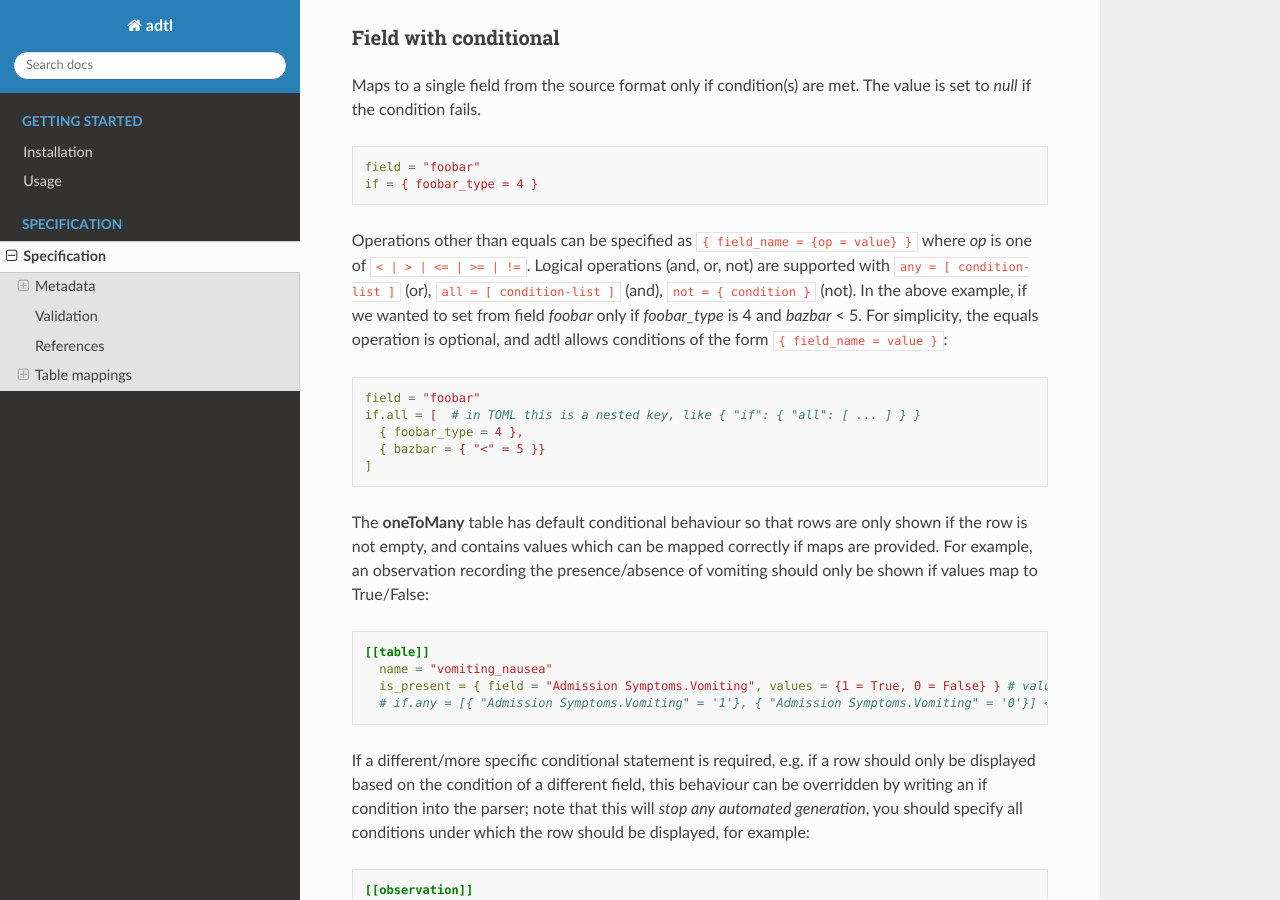
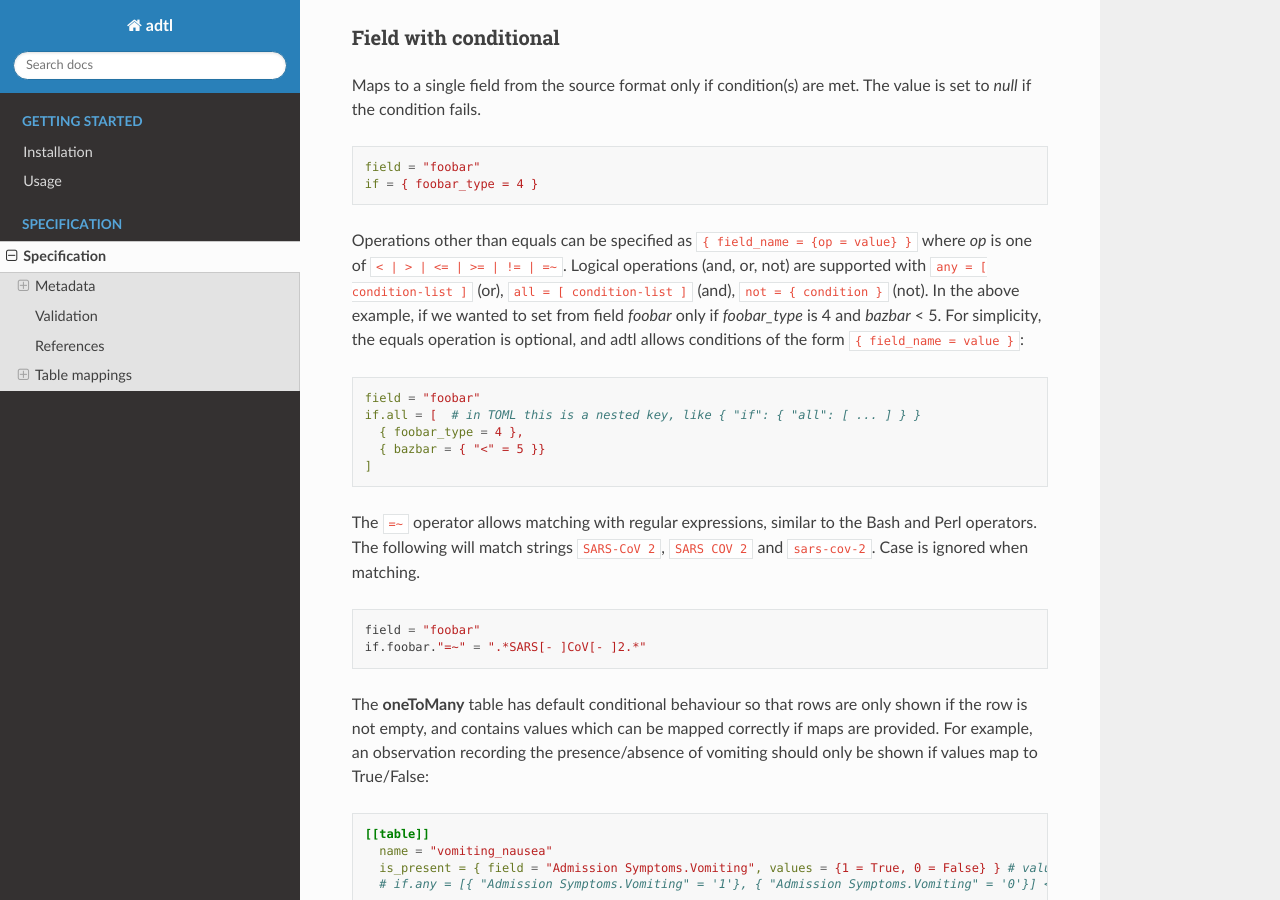
Before and after one commit to globaldothealth/adtl, a Sphinx documentation site: the page built from docs/specification.md, in a window 1280 px wide and 900 px high, scrolled down 3118 px. Built offline with Sphinx 7.4.7 and the Read the Docs theme 2.0.0, drawn with Linux system fonts in a browser that asks for light colours.

Commit message:
Add =~ regex comparison operator

````diff
--- a/adtl/__init__.py
+++ b/adtl/__init__.py
@@ -207,6 +207,8 @@ def parse_if(
             return cast_value != value
         elif cmp in ["=", "=="]:
             return cast_value == value
+        elif cmp == "=~":
+            return bool(re.match(value, cast_value, re.IGNORECASE))
         else:
             raise ValueError(f"Unrecognized operand: {cmp}")
     elif isinstance(rule[key], set):  # common error, missed colon to make it a dict
--- a/docs/specification.md
+++ b/docs/specification.md
@@ -165,7 +165,7 @@ if = { foobar_type = 4 }
 ```
 
 Operations other than equals can be specified as `{ field_name = {op = value} }`
-where *op* is one of `< | > | <= | >= | !=`. Logical operations (and, or, not) are
+where *op* is one of `< | > | <= | >= | != | =~`. Logical operations (and, or, not) are
 supported with `any = [ condition-list ]` (or), `all = [ condition-list ]` (and),
 `not = { condition }` (not).
 In the above example, if we wanted to set from field *foobar* only if
@@ -178,6 +178,15 @@ if.all = [  # in TOML this is a nested key, like { "if": { "all": [ ... ] } }
   { foobar_type = 4 },
   { bazbar = { "<" = 5 }}
 ]
+```
+
+The `=~` operator allows matching with regular expressions, similar to the Bash
+and Perl operators. The following will match strings `SARS-CoV 2`, `SARS COV 2`
+and `sars-cov-2`. Case is ignored when matching.
+
+```toml
+field = "foobar"
+if.foobar."=~" = ".*SARS[- ]CoV[- ]2.*"
 ```
 
 The **oneToMany** table has default conditional behaviour so that rows are only shown
````
Also changed, not shown: 1 other file.
